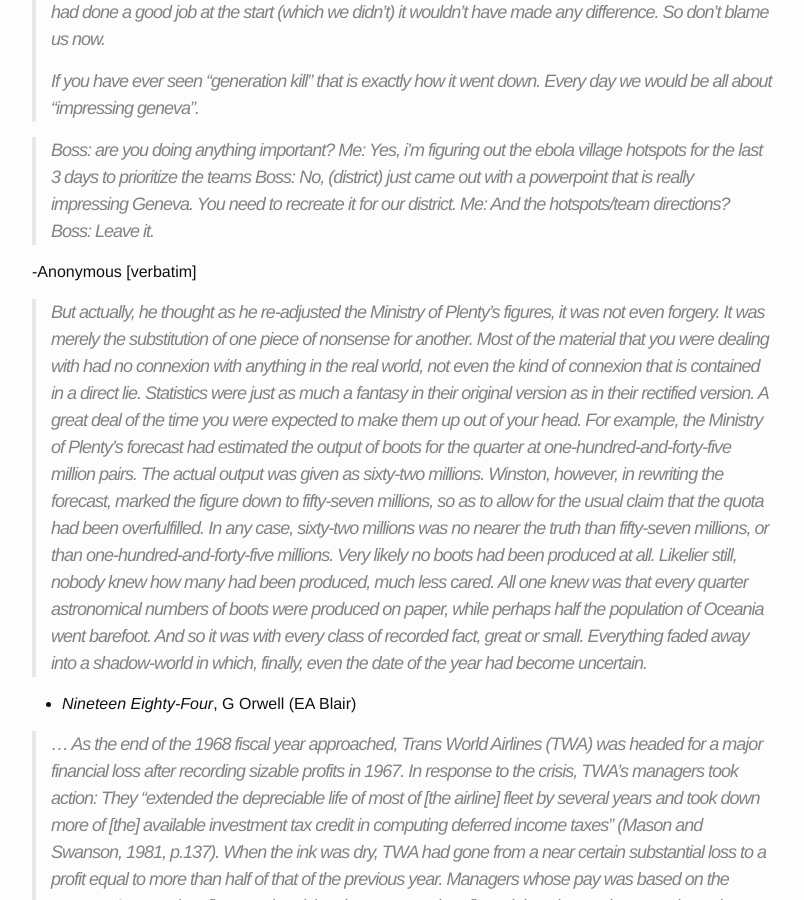
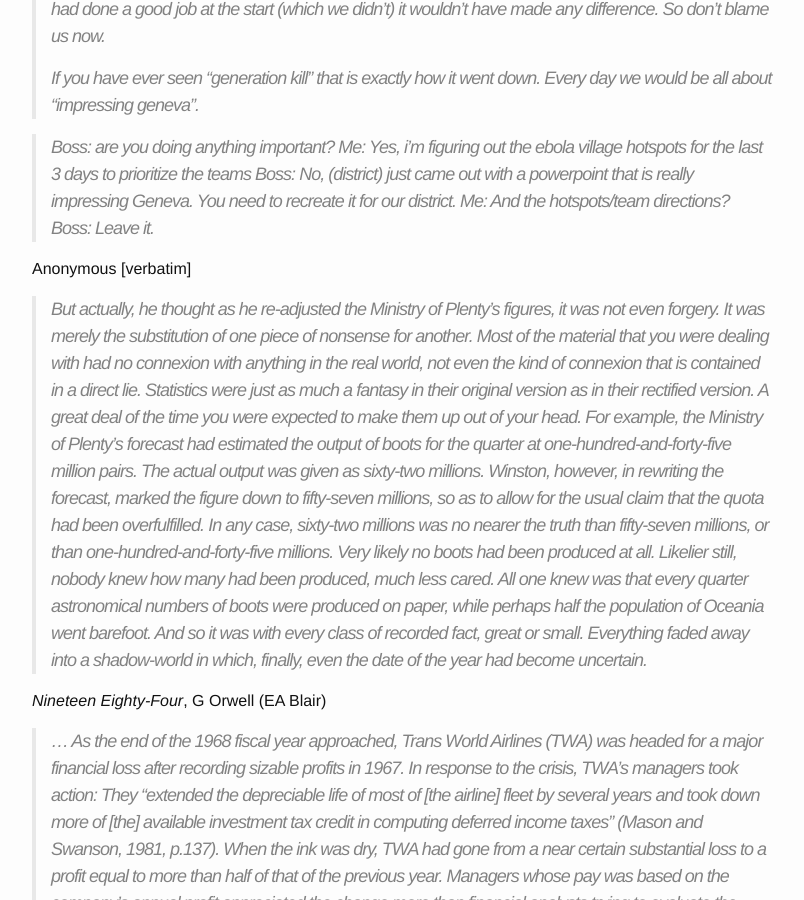
Before and after one commit to howonlee/howonlee.github.io, a Jekyll site: the page built from _posts/2019-06-30-An%20Algorithmic%20Approach%20To%20Alienation.md, in a window 1280 px wide and 900 px high, scrolled down 966 px. Shown: the whole window, without its empty margins (238-1042 px from the left). Built offline with Jekyll 4.4.1, drawn with Linux system fonts in a browser that asks for light colours.

Commit message:
quote lines

```diff
--- a/_posts/2019-06-30-An%20Algorithmic%20Approach%20To%20Alienation.md
+++ b/_posts/2019-06-30-An%20Algorithmic%20Approach%20To%20Alienation.md
@@ -5,7 +5,8 @@
 
 > On conviendra aisément qu'il importe au plus haut point de savoir si l'on n'est pas dupe de la morale.
 > Everyone will readily agree that it is of the highest importance to know whether we are duped by morality.
-- _Totality and Infinity_, E. Levinas
+
+_Totality and Infinity_, E. Levinas
 
 You and I imagine different things when we imagine a neural network, a multilayer perceptron like those that grace the newest wave of machine learning systems. Like nearly all neural network people (you don't have to be one of them to read this essay, but it will help), I do not imagine neurons at all. When I imagine a neural network I see a mathematical machine, an optimization machine. But unlike nearly all neural network people, I do also see something different when I imagine a neural network. In addition to matrix multiplications, nonlinearities and layers of transduction of gradients, I see a society. I see a society of agents interconnected to each other by relations between them, each node an agent, each edge a relation.
 
@@ -25,15 +26,15 @@
 > Me: And the hotspots/team directions?
 > Boss: Leave it.
 
--Anonymous [verbatim]
+Anonymous [verbatim]
 
 > But actually, he thought as he re-adjusted the Ministry of Plenty's figures, it was not even forgery. It was merely the substitution of one piece of nonsense for another. Most of the material that you were dealing with had no connexion with anything in the real world, not even the kind of connexion that is contained in a direct lie. Statistics were just as much a fantasy in their original version as in their rectified version. A great deal of the time you were expected to make them up out of your head. For example, the Ministry of Plenty's forecast had estimated the output of boots for the quarter at one-hundred-and-forty-five million pairs. The actual output was given as sixty-two millions. Winston, however, in rewriting the forecast, marked the figure down to fifty-seven millions, so as to allow for the usual claim that the quota had been overfulfilled. In any case, sixty-two millions was no nearer the truth than fifty-seven millions, or than one-hundred-and-forty-five millions. Very likely no boots had been produced at all. Likelier still, nobody knew how many had been produced, much less cared. All one knew was that every quarter astronomical numbers of boots were produced on paper, while perhaps half the population of Oceania went barefoot. And so it was with every class of recorded fact, great or small. Everything faded away into a shadow-world in which, finally, even the date of the year had become uncertain.
 
-- _Nineteen Eighty-Four_, G Orwell (EA Blair)
+_Nineteen Eighty-Four_, G Orwell (EA Blair)
 
 > ... As the end of the 1968 fiscal year approached, Trans World Airlines (TWA) was headed for a major financial loss after recording sizable profits in 1967. In response to the crisis, TWA's managers took action: They "extended the depreciable life of most of [the airline] fleet by several years and took down more of [the] available investment tax credit in computing deferred income taxes" (Mason and Swanson, 1981, p.137). When the ink was dry, TWA had gone from a near certain substantial loss to a profit equal to more than half of that of the previous year. Managers whose pay was based on the company's annual profit appreciated the change more than financial analysts trying to evaluate the health of the firm.
 
-- _Measuring and Managing Performance in Organizations_, RD Austin
+_Measuring and Managing Performance in Organizations_, RD Austin
 
 No aspect of the problem of alienation is unknown or unstudied. However, I do not believe that the fact that there is an algorithmic approach is widely known or construed to be known. But it is still worth making a recapitulation of the problem in light of the purported solution, even if that recapitulation is unoriginal.
 
@@ -64,7 +65,7 @@
 # System
 
 A complex system that works is invariably found to have evolved from a simple system that worked. A complex system designed from scratch never works and cannot be patched up to make it work. You have to start over with a working simple system.
-- _General Systemantics_, J. Gall
+_General Systemantics_, J. Gall
 
 The problem of alienation is thus posed. If you believe me, then we can go ransacking the tools of neural networks to attack the problem of alienation. The AI folks have these tools, and the economists and politicians do not, because you can set up an AI experiment with a few computers at 2 AM in your pajamas without permission from anybody else and mostly without ethical concerns. The experiment finishes in less than a few days or weeks, and replication is, comparatively, a cinch. Validation is less good.
 
```
